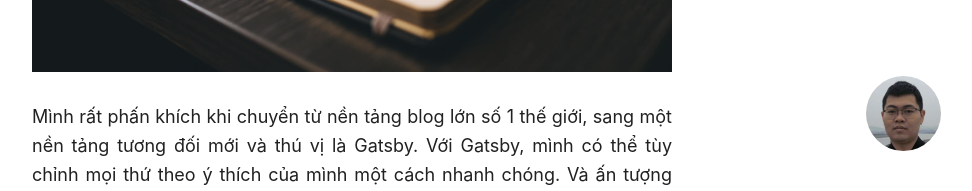
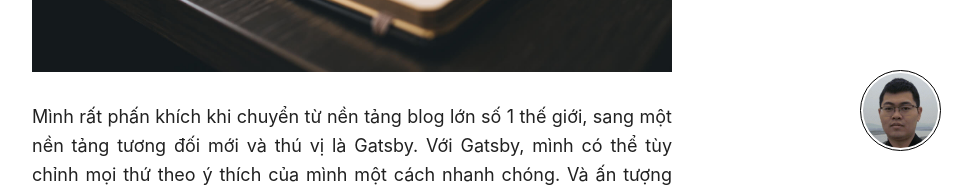
Before and after one commit to nvh95/hung.dev, a Gatsby site: page /posts/hello-hung-dev in a window 1280 px wide. Shown: the part 598-789 px from the top of the page, without its empty margins (288-1260 px from the left). Built offline with nearby package versions, Linux system fonts and the light colour scheme; Gatsby itself is replaced by a stand-in of ours; some packages are replaced by stand-ins of ours.

Commit message:
feat: make floating avatar looks like a button

```diff
--- a/src/components/Post/Post.module.scss
+++ b/src/components/Post/Post.module.scss
@@ -20,13 +20,14 @@
 }
 
 .photo {
-
   animation: appear-opacity 2500ms;
   background-clip: padding-box;
+  border: 1px solid #000;
   border-radius: 50%;
   bottom: 4vw;
   display: inline-block;
   height: 75px;
+  padding: 2px;
   position: fixed;
   right: 4vw;
   width: 75px;
```
